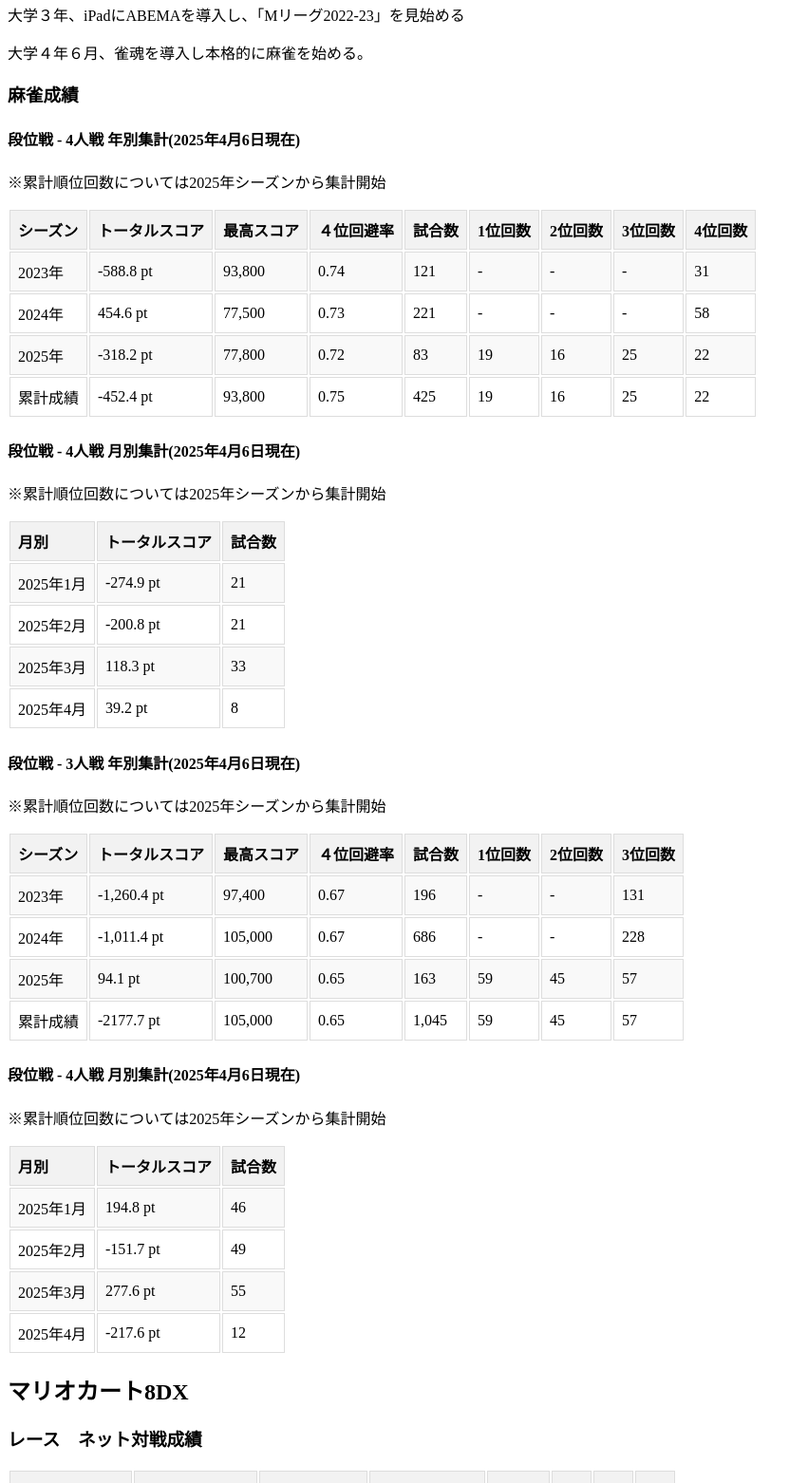
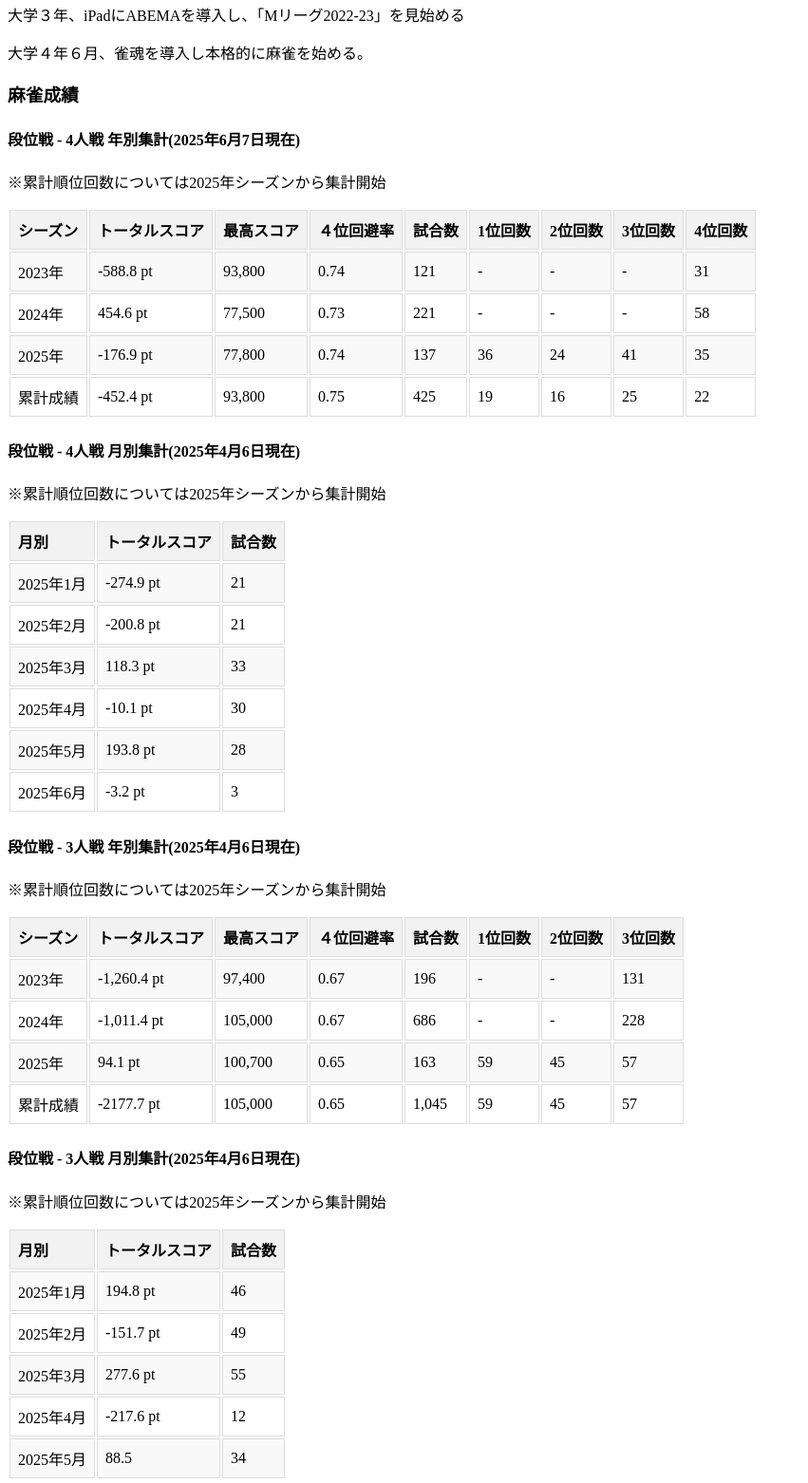
Before and after one commit to NaoyaHitaka/dokusyu, a plain HTML site: page NaoyaHitaka's_introduction/mahjong.html in a window 1280 px wide. Shown: the part 248-1810 px from the top of the page at 95% size, without its empty margins (0-851 px from the left). Drawn offline with Linux system fonts and the light colour scheme.

Commit message:
麻雀成績最新版更新＋マリカー成績追加

```diff
--- a/NaoyaHitaka's_introduction/mahjong.html
+++ b/NaoyaHitaka's_introduction/mahjong.html
@@ -91,7 +91,7 @@
         <p>大学４年６月、雀魂を導入し本格的に麻雀を始める。</p>
 
         <h3>麻雀成績</h3>
-        <h4>段位戦 - 4人戦 年別集計(2025年4月6日現在)</h4>
+        <h4>段位戦 - 4人戦 年別集計(2025年6月7日現在)</h4>
         <p>※累計順位回数については2025年シーズンから集計開始</p>
         <table>
             <tr>
@@ -104,7 +104,7 @@
                 <td>2024年</td><td>454.6 pt</td><td>77,500</td><td>0.73</td><td>221</td><td>-</td><td>-</td><td>-</td><td>58</td>
             </tr>
             <tr>
-                <td>2025年</td><td>-318.2 pt</td><td>77,800</td><td>0.72</td><td>83</td><td>19</td><td>16</td><td>25</td><td>22</td>
+                <td>2025年</td><td>-176.9 pt</td><td>77,800</td><td>0.74</td><td>137</td><td>36</td><td>24</td><td>41</td><td>35</td>
             </tr>
             <tr>
                 <td>累計成績</td><td>-452.4 pt</td><td>93,800</td><td>0.75</td><td>425</td><td>19</td><td>16</td><td>25</td><td>22</td>
@@ -127,7 +127,13 @@
                 <td>2025年3月</td><td>118.3 pt</td><td>33</td>
             </tr>
             <tr>
-                <td>2025年4月</td><td>39.2 pt</td><td>8</td>
+                <td>2025年4月</td><td>-10.1 pt</td><td>30</td>
+            </tr>
+            <tr>
+                <td>2025年5月</td><td>193.8 pt</td><td>28</td>
+            </tr>
+            <tr>
+                <td>2025年6月</td><td>-3.2 pt</td><td>3</td>
             </tr>
         </table>
 
@@ -151,7 +157,7 @@
             </tr>
         </table>
 
-        <h4>段位戦 - 4人戦 月別集計(2025年4月6日現在)</h4>
+        <h4>段位戦 - 3人戦 月別集計(2025年4月6日現在)</h4>
         <p>※累計順位回数については2025年シーズンから集計開始</p>
         <table>
             <tr>
@@ -168,6 +174,9 @@
             </tr>
             <tr>
                 <td>2025年4月</td><td>-217.6 pt</td><td>12</td>
+            </tr>
+            <tr>
+                <td>2025年5月</td><td>88.5</td><td>34</td>
             </tr>
         </table>
 
@@ -187,7 +196,7 @@
                 <td>2024年シーズン</td><td>537 pt</td><td>1.06</td><td>0.280</td><td>507</td><td>58</td><td>55</td><td>29</td>
             </tr>
             <tr>
-                <td>2025年シーズン</td><td>-31 pt</td><td>-1.48</td><td>0.143</td><td>21</td><td>0</td><td>2</td><td>1</td>
+                <td>2025年シーズン</td><td>-228 pt</td><td>-4.75</td><td>0.143</td><td>48</td><td>0</td><td>2</td><td>1</td>
             </tr>
           </table>
 
@@ -206,7 +215,7 @@
                 <td>2024年シーズン</td><td>1,166 pt</td><td>5.25</td><td>0.423</td><td>222</td>
             </tr>
             <tr>
-                <td>2025年シーズン</td><td>-22 pt</td><td>-3.67</td><td>0.500</td><td>6</td>
+                <td>2025年シーズン</td><td>54 pt</td><td>3.60</td><td>---</td><td>15</td>
             </tr>
           </table>
     </body>
```
